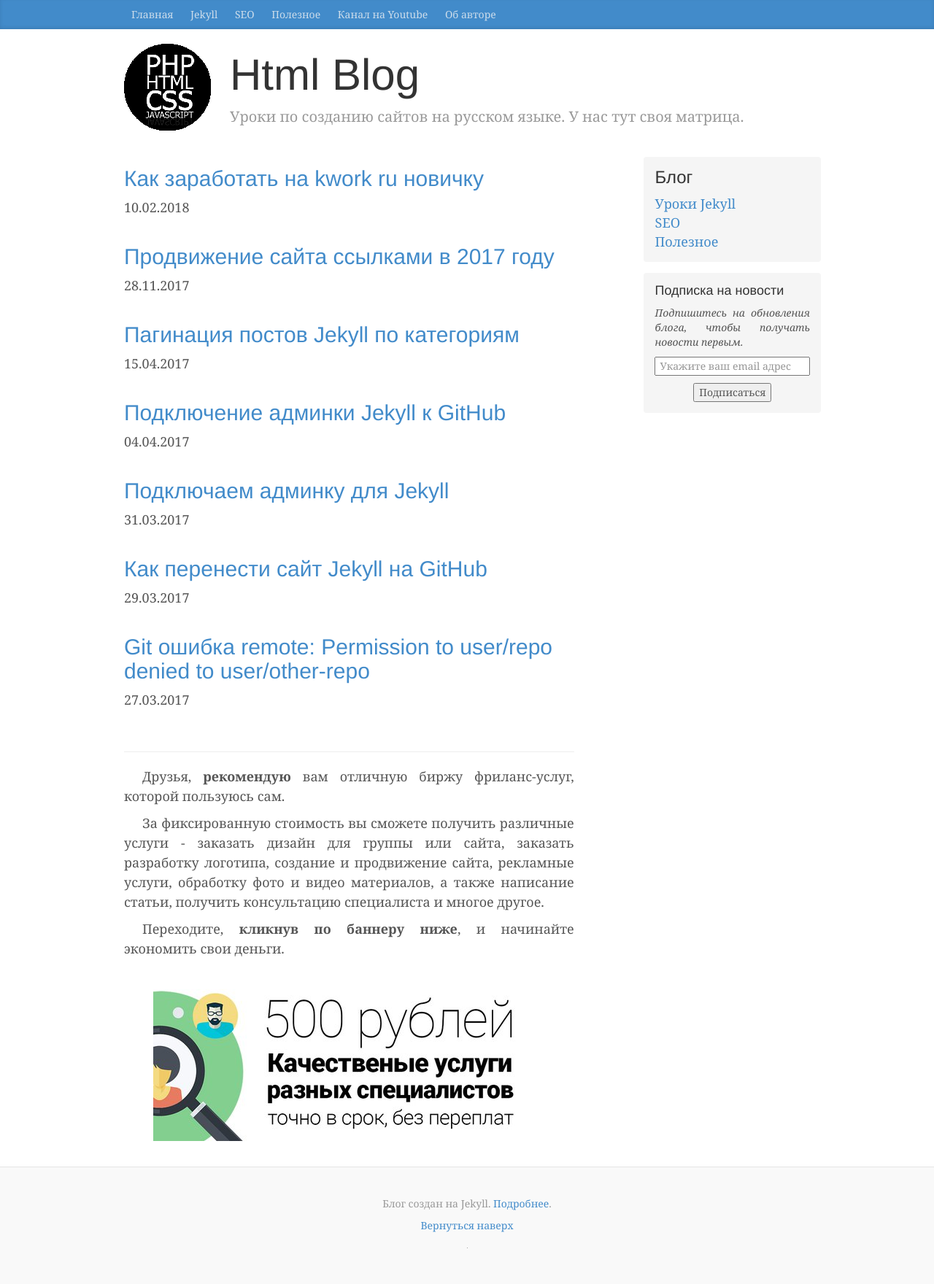
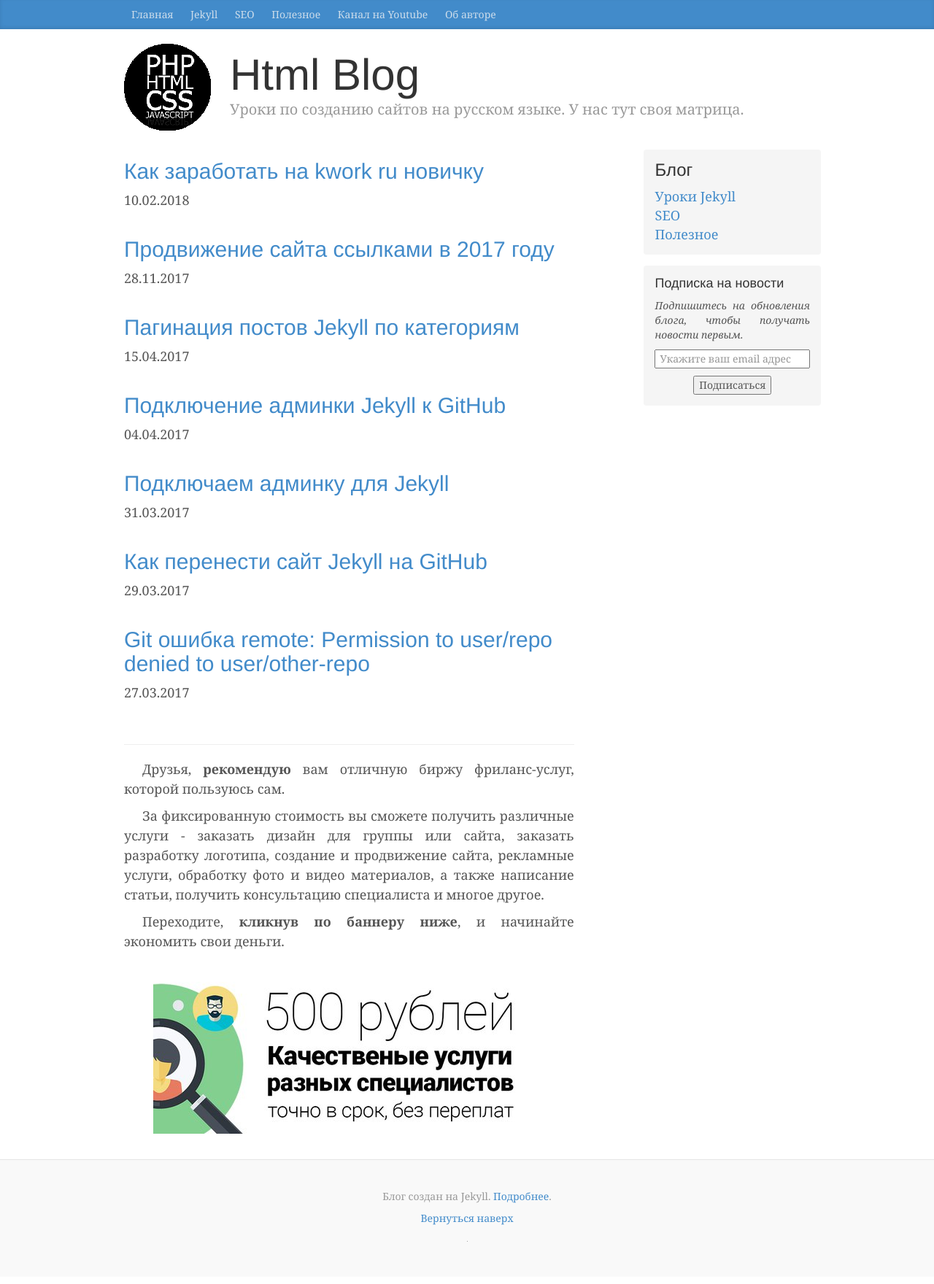
Before and after one commit to htmlblog/htmlblog.github.io, a Jekyll site: the page built from index.html, in a window 1280 px wide. Shown: the whole page at 73% size. Built offline with Jekyll 4.4.1, drawn with Linux system fonts in a browser that asks for light colours; the list of posts is cut into pages by our own code; comment, search, counter and statistics services are not loaded.

Commit message:
Update blog.css

```diff
--- a/assets/blog.css
+++ b/assets/blog.css
@@ -84,7 +84,9 @@
 .blog-title {
   margin-top: 10px;
   margin-bottom: 0;
+  display: inline-block;
   font-size: 60px;
+  line-height: 1.1;
   font-weight: normal;
   font-family: "Helvetica Neue", Helvetica, Arial, sans-serif;
   color: #333;
```
